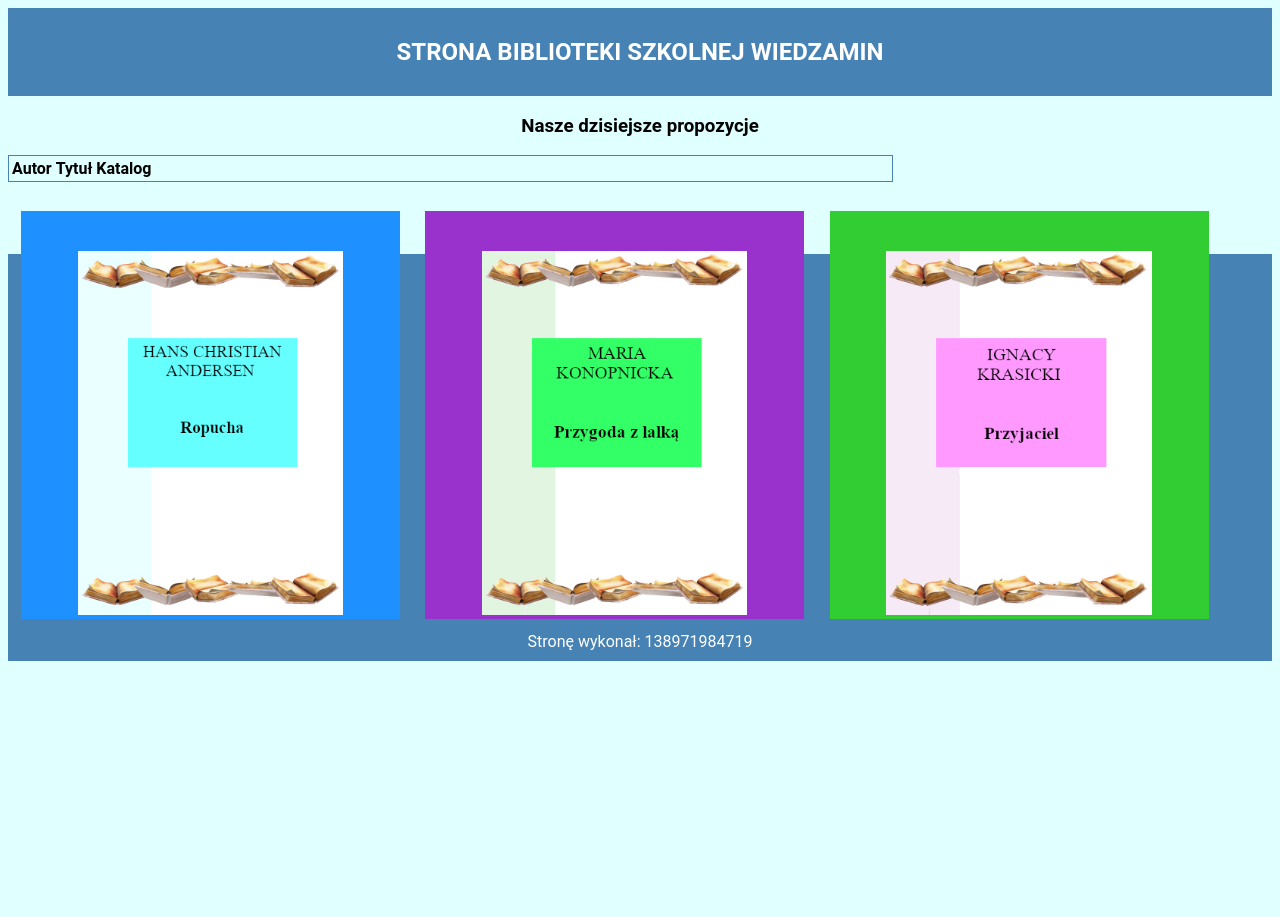
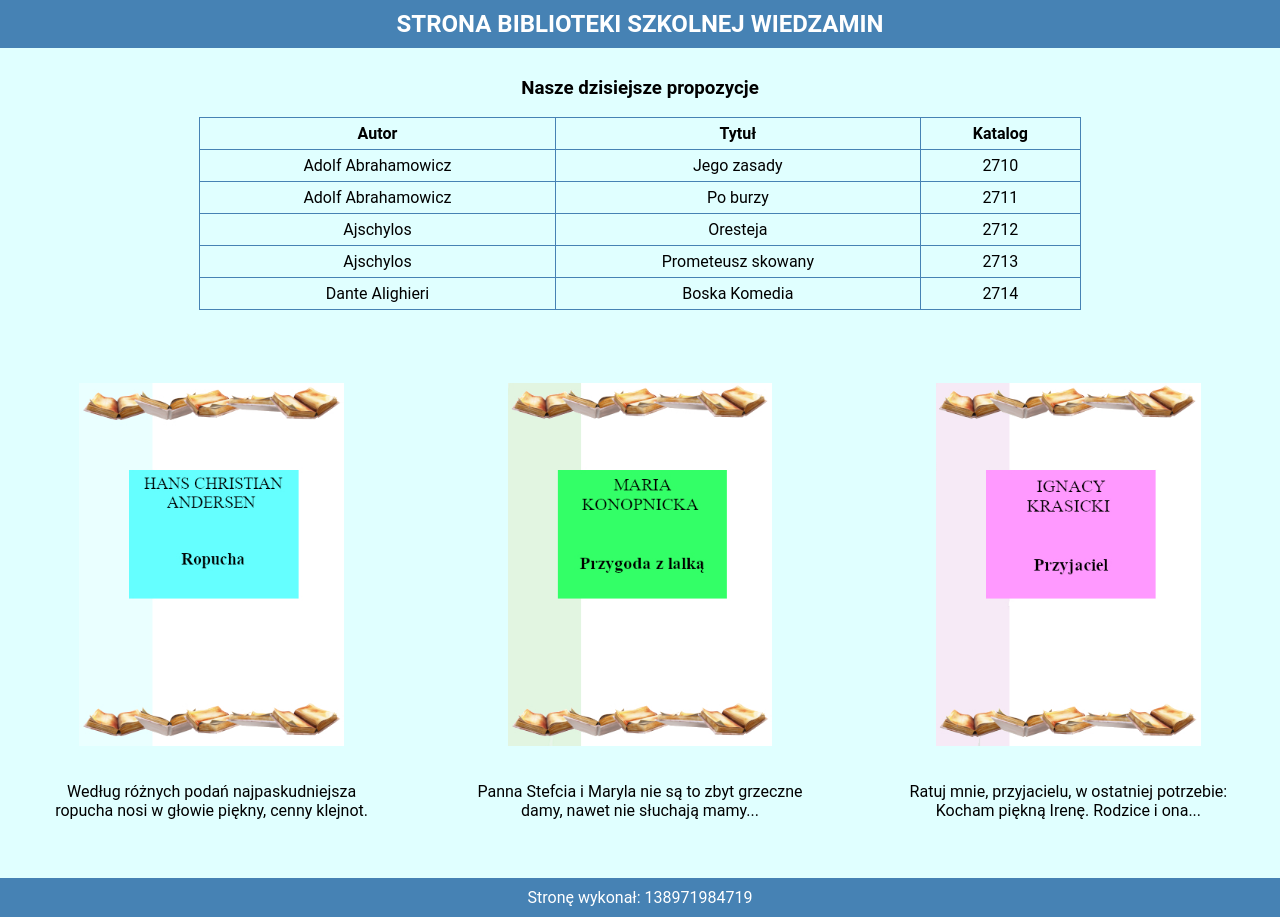
Before and after one commit to Mathiaseq/danutka2, a PHP site: page / in a window 1280 px wide. Before the commit the page ends 661 px from the top, so only its background shows below. Run offline with PHP 8.4, Linux system fonts and the light colour scheme; data comes from the database, SQL or seed files in the repository; lists and menus that the app fills with data are empty.

Commit message:
new version (better)

```diff
--- a/biblioteka_szkolna/index.php
+++ b/biblioteka_szkolna/index.php
@@ -15,21 +15,33 @@
         <table>
             <tr><th>Autor</th><th>Tytuł</th><th>Katalog</th></tr>
             <?php
-
+      $polaczenie = mysqli_connect('localhost','root','','biblioteka');
+      $zapytanie = "SELECT autor, tytul, kod FROM ksiazki ORDER BY RAND() LIMIT 5";
+      $wynik = mysqli_query($polaczenie, $zapytanie);
+      while ($wiersz = mysqli_fetch_row($wynik)) {
+        echo '<tr>';
+        echo '<td>'.htmlspecialchars($wiersz[0]).'</td>';
+        echo '<td>'.htmlspecialchars($wiersz[1]).'</td>';
+        echo '<td>'.htmlspecialchars($wiersz[2]).'</td>';
+        echo '</tr>';
+      }
+      mysqli_close($polaczenie);
          ?>
         </table>
     </section>
      <main>
-        <article id="lewy">
+    <article id="niebieski">
       <img src="ksiazka1.jpg" alt="okładka książki">
+      <p>Według różnych podań najpaskudniejsza ropucha nosi w głowie piękny, cenny klejnot.</p>
     </article>
-        <article id="srodkowy">
+    <article id="zielony">
       <img src="ksiazka2.jpg" alt="okładka książki">
+      <p>Panna Stefcia i Maryla nie są to zbyt grzeczne damy, nawet nie słuchają mamy...</p>
     </article>
-        <article id="prawy">
+    <article id="fioletowy">
       <img src="ksiazka3.jpg" alt="okładka książki">
+      <p>Ratuj mnie, przyjacielu, w ostatniej potrzebie: Kocham piękną Irenę. Rodzice i ona...</p>
     </article>
-        <p></p>
   </main>
     <footer>Stronę wykonał: 138971984719</footer>
 </body>
--- a/biblioteka_szkolna/styles.css
+++ b/biblioteka_szkolna/styles.css
@@ -1,56 +1,86 @@
-*{
+* {
+  box-sizing: border-box;
+}
+
+body {
   font-family: Roboto, Arial, sans-serif;
   text-align: center;
+  background-color: LightCyan;
+  margin: 0;
 }
-body{
-    background-color: lightcyan;
-}
-header, footer{
-    background-color: steelblue;
+
+header,
+footer {
+  background-color: SteelBlue;
   color: white;
   padding: 10px;
 }
-article{
-    padding-top:40px;
+
+header h2 {
+  margin: 0;
+}
+
+section {
+  padding: 10px;
+}
+
+table {
+  margin: 0 auto;
+  width: 70%;
+  border-collapse: collapse;
+  border: 1px solid SteelBlue;
+}
+
+table th,
+table td {
+  padding: 6px 10px;
+  border: 1px solid SteelBlue;
+}
+
+table tr:hover {
+  background-color: SteelBlue;
+  color: white;
+}
+
+main {
+  display: flex;
+  flex-wrap: wrap;
+  justify-content: space-between;
+  padding: 10px;
+}
+
+article {
+  padding-top: 40px;
   margin: 1%;
+  width: 30%;
+  background-clip: padding-box;
 }
-@media (min-width: 800px) {
-    article {
-        float: left;
-        width: 30%;
+
+article img {
+  width: 70%;
+  display: block;
+  margin: 0 auto;
 }
+
+article p {
+  padding: 20px;
 }
+
+#lewy {
+  background-color: DodgerBlue;
+}
+
+#srodkowy {
+  background-color: LimeGreen;
+}
+
+#prawy {
+  background-color: DarkOrchid;
+}
+
+
 @media (max-width: 799px) {
   article {
     width: 98%;
-        clear: both;
   }
 }
-#lewy{
-    background-color: dodgerblue;
-}
-#prawy{
-    background-color: limegreen;
-}
-#srodkowy{
-    background-color: darkorchid;
-}
-img{
-    width:70%;
-}
-p{
-    padding:20px;
-}
-table{
-    width:70%;
-    text-align: center;
-    border: 1px solid steelblue;
-    display:flex;
-}
-tr:hover{
-    background-color: steelblue;
-    color:white;
-}
-section{
-    text-align: center;
-}
```
Lines whose indentation alone changed are shown as unchanged.
